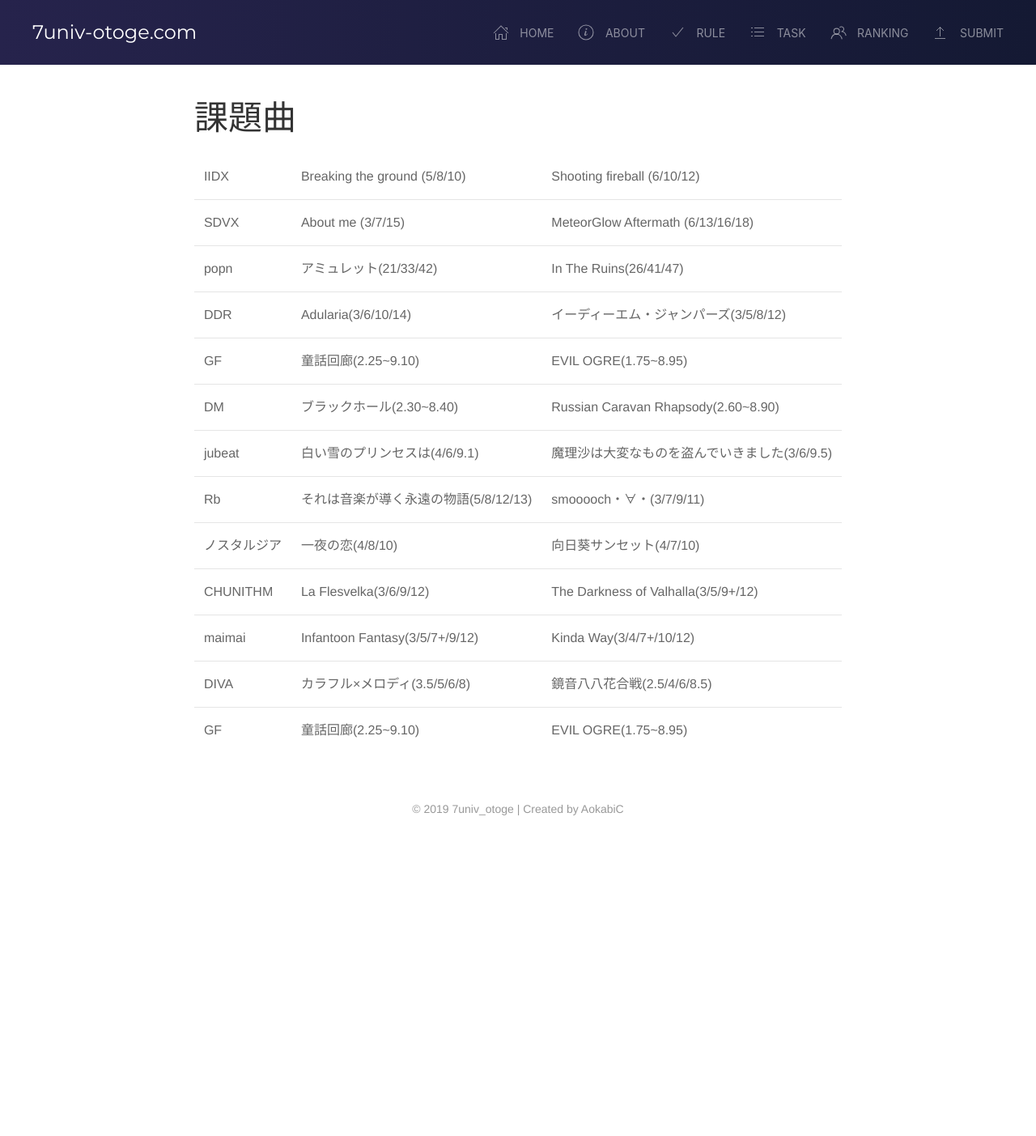
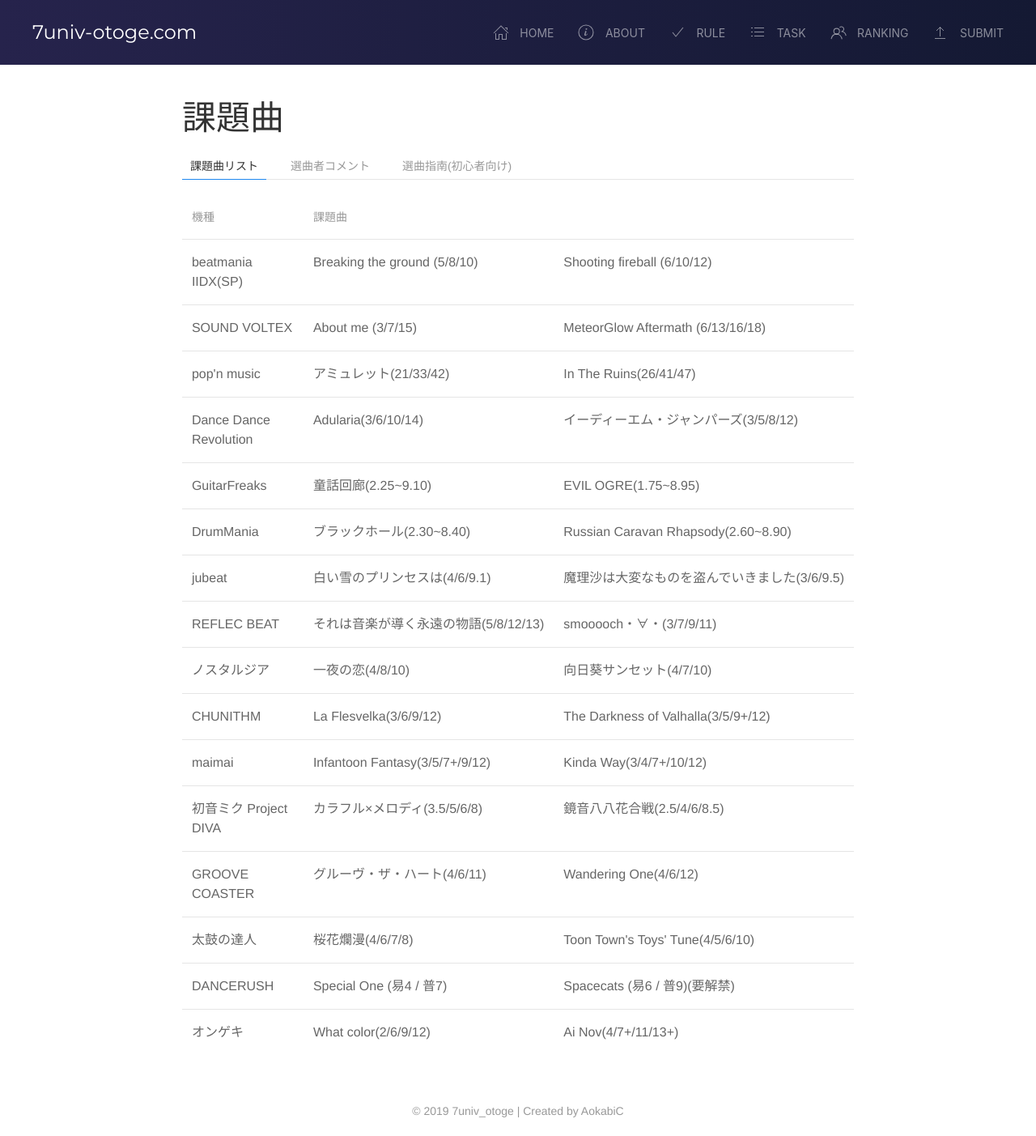
Before and after one commit to AokabiC/7univ-otoge.com, a Vue app: page /#/task in a window 1280 px wide. Shown: the whole page at 81% size. Before the commit the page ends 1030 px from the top, so only its background shows below. Built offline with nearby package versions, Linux system fonts and the light colour scheme.

Commit message:
課題曲ページを追記

```diff
--- a/src/pages/about.vue
+++ b/src/pages/about.vue
@@ -10,7 +10,7 @@
         <p>「音ゲー七帝戦」は、<span class="uk-text-primary">旧帝大の学生・OBを対象とした音ゲー大会</span>です。</p>
         <h3>参加資格</h3>
         <ul class="uk-list uk-list-bullet">
-          <li>各旧帝大音ゲーサークルに所属している</li>
+          <li>各旧帝大音ゲーサークルに所属している学生</li>
           <li>旧帝大在籍の学生</li>
           <li>旧帝大を卒業したOBのうちLINEやdiscord等何かしらの手段で連絡の取れる方</li>
         </ul>
--- a/src/pages/index.vue
+++ b/src/pages/index.vue
@@ -17,7 +17,8 @@
           <div class="uk-grid uk-child-width-auto uk-grid-medium uk-flex-inline uk-flex-center">
             <div class="uk-first-column">
               <a
-                href="https://twitter.com/7univ_otoge"
+                href="https://docs.google.com/document/d/1Tm4HN_fs5SJYbXCDgW1DgRWU6bzSd1XVF0a-RNbEIGM/edit"
+                target="_brank"
                 class="uk-button uk-button-default tm-button-primary"
               >entry</a>
             </div>
--- a/src/pages/task.vue
+++ b/src/pages/task.vue
@@ -7,51 +7,133 @@
     >
       <div class="uk-container uk-padding uk-container-small uk-text-left">
         <h1>課題曲</h1>
-        <table class="uk-table uk-table-divider">
-            <tbody>
+        <ul uk-tab>
+          <li>
+            <a href="#">課題曲リスト</a>
+          </li>
+          <li>
+            <a href="#">選曲者コメント</a>
+          </li>
+          <li>
+            <a href="#">選曲指南(初心者向け)</a>
+          </li>
+        </ul>
+
+        <ul class="uk-switcher uk-margin">
+          <li>
+            <table class="uk-table uk-table-divider">
+              <thead>
                 <tr>
-                    <td>IIDX</td><td>Breaking the ground (5/8/10)</td><td>Shooting fireball (6/10/12)</td>
+                  <th>機種</th>
+                  <th>課題曲</th>
+                </tr>
+              </thead>
+              <tbody>
+                <tr>
+                  <td class="uk-width-small">beatmania IIDX(SP)</td>
+                  <td>Breaking the ground (5/8/10)</td>
+                  <td>Shooting fireball (6/10/12)</td>
                 </tr>
                 <tr>
-                    <td>SDVX</td><td>About me (3/7/15)</td><td>MeteorGlow Aftermath (6/13/16/18)</td>
+                  <td>SOUND VOLTEX</td>
+                  <td>About me (3/7/15)</td>
+                  <td>MeteorGlow Aftermath (6/13/16/18)</td>
                 </tr>
                 <tr>
-                    <td>popn</td><td>アミュレット(21/33/42)</td><td>In The Ruins(26/41/47)</td>
+                  <td>pop'n music</td>
+                  <td>アミュレット(21/33/42)</td>
+                  <td>In The Ruins(26/41/47)</td>
                 </tr>
                 <tr>
-                    <td>DDR</td><td>Adularia(3/6/10/14)</td><td>イーディーエム・ジャンパーズ(3/5/8/12)</td>
+                  <td>Dance Dance Revolution</td>
+                  <td>Adularia(3/6/10/14)</td>
+                  <td>イーディーエム・ジャンパーズ(3/5/8/12)</td>
                 </tr>
                 <tr>
-                    <td>GF</td><td>童話回廊(2.25~9.10)</td><td>EVIL OGRE(1.75~8.95)</td>
+                  <td>GuitarFreaks</td>
+                  <td>童話回廊(2.25~9.10)</td>
+                  <td>EVIL OGRE(1.75~8.95)</td>
                 </tr>
                 <tr>
-                    <td>DM</td><td>ブラックホール(2.30~8.40)</td><td>Russian Caravan Rhapsody(2.60~8.90)</td>
+                  <td>DrumMania</td>
+                  <td>ブラックホール(2.30~8.40)</td>
+                  <td>Russian Caravan Rhapsody(2.60~8.90)</td>
                 </tr>
                 <tr>
-                    <td>jubeat</td><td>白い雪のプリンセスは(4/6/9.1)</td><td>魔理沙は大変なものを盗んでいきました(3/6/9.5)</td>
+                  <td>jubeat</td>
+                  <td>白い雪のプリンセスは(4/6/9.1)</td>
+                  <td>魔理沙は大変なものを盗んでいきました(3/6/9.5)</td>
                 </tr>
                 <tr>
-                    <td>Rb</td><td>それは音楽が導く永遠の物語(5/8/12/13)</td><td>smooooch・∀・(3/7/9/11)</td>
+                  <td>REFLEC BEAT</td>
+                  <td>それは音楽が導く永遠の物語(5/8/12/13)</td>
+                  <td>smooooch・∀・(3/7/9/11)</td>
                 </tr>
                 <tr>
-                    <td>ノスタルジア</td><td>一夜の恋(4/8/10)</td><td>向日葵サンセット(4/7/10)</td>
+                  <td>ノスタルジア</td>
+                  <td>一夜の恋(4/8/10)</td>
+                  <td>向日葵サンセット(4/7/10)</td>
                 </tr>
                 <tr>
-                    <td>CHUNITHM</td><td>La Flesvelka(3/6/9/12)</td><td>The Darkness of Valhalla(3/5/9+/12)</td>
+                  <td>CHUNITHM</td>
+                  <td>La Flesvelka(3/6/9/12)</td>
+                  <td>The Darkness of Valhalla(3/5/9+/12)</td>
                 </tr>
                 <tr>
-                    <td>maimai</td><td>Infantoon Fantasy(3/5/7+/9/12)</td><td>Kinda Way(3/4/7+/10/12)</td>
+                  <td>maimai</td>
+                  <td>Infantoon Fantasy(3/5/7+/9/12)</td>
+                  <td>Kinda Way(3/4/7+/10/12)</td>
                 </tr>
                 <tr>
-                    <td>DIVA</td><td>カラフル×メロディ(3.5/5/6/8)</td><td>鏡音八八花合戦(2.5/4/6/8.5)</td>
+                  <td>初音ミク Project DIVA</td>
+                  <td>カラフル×メロディ(3.5/5/6/8)</td>
+                  <td>鏡音八八花合戦(2.5/4/6/8.5)</td>
                 </tr>
                 <tr>
-                    <td>GF</td><td>童話回廊(2.25~9.10)</td><td>EVIL OGRE(1.75~8.95)</td>
+                  <td>GROOVE COASTER</td>
+                  <td>グルーヴ・ザ・ハート(4/6/11)</td>
+                  <td>Wandering One(4/6/12)</td>
                 </tr>
-            </tbody>
-        </table>
+                <tr>
+                  <td>太鼓の達人</td>
+                  <td>桜花爛漫(4/6/7/8)</td>
+                  <td>Toon Town's Toys' Tune(4/5/6/10)</td>
+                </tr>
+                <tr>
+                  <td>DANCERUSH</td>
+                  <td>Special One (易4 / 普7)</td>
+                  <td>Spacecats (易6 / 普9)(要解禁)</td>
+                </tr>
+                <tr>
+                  <td>オンゲキ</td>
+                  <td>What color(2/6/9/12)</td>
+                  <td>Ai Nov(4/7+/11/13+)</td>
+                </tr>
+              </tbody>
+            </table>
+          </li>
+          <li>
+            <dl class="uk-description-list uk-description-list-divider uk-padding-small">
+              <dt>beatmania IIDX</dt>
+              <dd>今回は、皿寄りの単発(Breaking～)と濃い目の中速物量(Shooting～)という、過去の七帝戦とは異なる譜面傾向を持つ二曲を選びました。また、「クリア狙いとスコア詰めで違った楽しみ方ができる」、「良曲良譜面である」というポイントも意識して選曲していますので、腕前に関係なく楽しんでいただけると思います。</dd>
+              <dt>SOUND VOLTEX</dt>
+              <dd>About me: 大変美しい譜面なので選びました。PUCは少し難しいので頑張ってください。</dd>
+              <dt>Description term</dt>
+              <dd>Lorem ipsum dolor sit amet, consectetur adipiscing elit, sed do eiusmod tempor incididunt ut labore et dolore magna aliqua.</dd>
+            </dl>
+          </li>
+          <li>
+              選曲指南をここに書く
+          </li>
+        </ul>
       </div>
     </div>
     <footerbar/>
   </div>
 </template>
+
+<style lang="scss" scoped>
+.uk-description-list dt{
+    text-transform: none;
+}
+</style>
```
